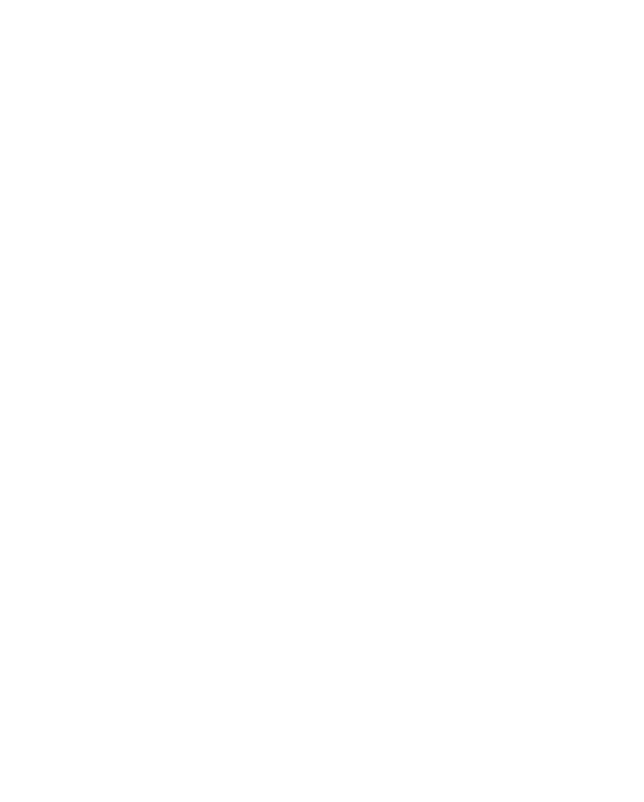
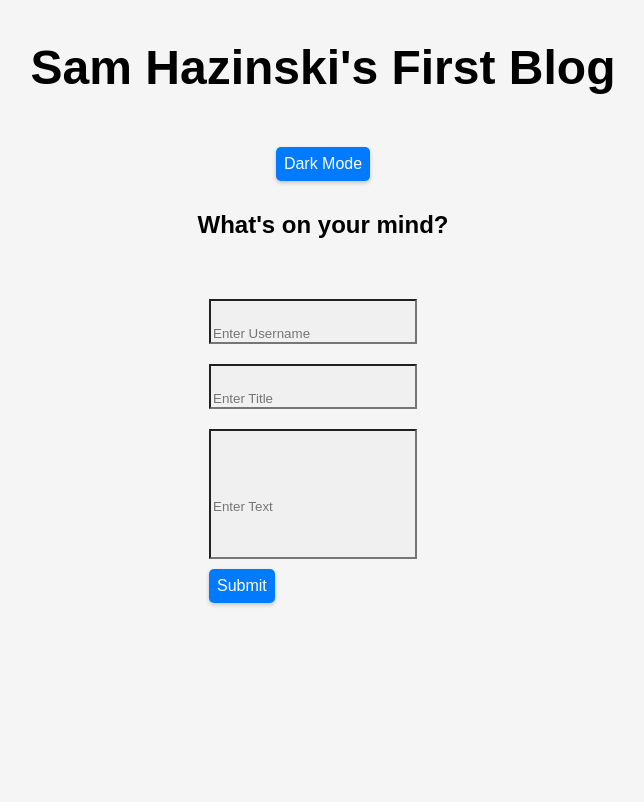
Before and after one commit to SamHazinski/first-blog, a plain HTML site: page index.html in a window 1280 px wide. Shown: the whole page, without its empty margins (317-961 px from the left). Drawn offline with Linux system fonts and the light colour scheme.

Commit message:
Added tons of things that make it work

```diff
--- a/assets/css/blog.css
+++ b/assets/css/blog.css
@@ -0,0 +1,4 @@
+button {
+    cursor: pointer;
+    background-color: #007bff;
+  }
--- a/assets/css/form.css
+++ b/assets/css/form.css
@@ -0,0 +1,56 @@
+:root {
+    --content-height: 500px;
+}
+body {
+    font-family: sans-serif;
+    background-color: whitesmoke;
+    text-align: center;
+}
+main {
+    height: var(--content-height);
+    display: flex;
+    align-items: start;
+    justify-content: center;
+    padding: 20px;
+  }
+  button {
+    cursor: pointer;
+    background-color: #007bff;
+  }
+  #input-box-wrapper{
+    height: 100%;
+    flex: 0 0 auto;
+    display: flex;
+    flex-direction: column;
+    align-items: center;
+    justify-content: space-between;
+  }
+  #input-box{
+    flex: 0 0 auto;
+  margin-right: 20px;
+  display: flex;
+  flex-direction: column;
+  align-items: start;
+}
+#input-box-input[type="text"], button {
+    padding: 8px;
+    margin-bottom: 10px;
+    border: none;
+    border-radius: 5px;
+    color: white;
+    font-size: 16px;
+    box-shadow: 0 2px 4px rgba(0, 0, 0, 0.2);
+  }
+
+  #input-box input[type="text"] {
+    background-color: #f0f0f0;
+    color: black;
+    padding-top: 25px;
+    margin-top: 20px;
+    width: 200px;
+  }
+#content {
+height: 100px;
+padding-top: 25px;
+margin-bottom: 10px;
+}
--- a/assets/css/styles.css
+++ b/assets/css/styles.css
@@ -0,0 +1,10 @@
+/* .header {
+    padding: 20px;
+    font-family: 'Trebuchet MS', 'Lucida Sans Unicode', 'Lucida Grande', 'Lucida Sans', Arial, sans-serif;
+    background-color: #2c4a98;
+    color: #c5bdf0;
+} */
+.header h1 {
+    display: inline-block;
+    font-size: 48px;
+}
--- a/assets/js/form.js
+++ b/assets/js/form.js
@@ -0,0 +1,25 @@
+const blogUser = document.querySelector('#username');
+const blogTitle = document.querySelector('#title');
+const blogContent = document.querySelector('#content');
+const postButton = document.querySelector('#submit');
+//make an array of objects where each post is an object
+let allPosts = [];
+
+postButton.addEventListener('click',function(event){
+    event.preventDefault();
+
+    //create an object from submission
+    const post = {
+        userName: blogUser.value.trim(),
+        title: blogTitle.value.trim(),
+        post: blogContent.value.trim(),
+    };
+    //puts the object into the array
+    allPosts.push(post);
+    //stores the array as a string
+    localStorage.setItem('all', JSON.stringify(allPosts));
+    // window.location.replace("first-blog/blog.html")
+
+    //redirects to the blog page where it displays posts
+    window.location.href ="../first-blog/blog.html";
+});
--- a/assets/js/logic.js
+++ b/assets/js/logic.js
@@ -0,0 +1,23 @@
+const darkMode = document.querySelector('#dark');
+
+let darkStat = true;
+
+
+darkMode.addEventListener('click', function (event) {
+    event.preventDefault();
+    if (darkStat) {
+        //change background and text to black and white
+        document.body.style.backgroundColor = "black"
+        document.body.style.color = "white"
+        //sets dark stat to false to keep track
+        darkStat = false;
+    }
+
+    else if (!darkStat) {
+        //change background and text to white and black
+        document.body.style.backgroundColor = "white"
+        document.body.style.color = "black"
+        //sets dark stat to true to keep track
+        darkStat = true;
+    }
+})
--- a/index.html
+++ b/index.html
@@ -3,9 +3,33 @@
 <head>
     <meta charset="UTF-8">
     <meta name="viewport" content="width=device-width, initial-scale=1.0">
-    <title>Document</title>
+    <title>Sam Hazinski's Blog Submission</title>
+    <link rel="stylesheet" href="./assets/css/styles.css" />
+    <link rel="stylesheet" href="./assets/css/form.css"/>
 </head>
+
+<header class="header">
+    <h1>
+        Sam Hazinski's First Blog
+    </h1>
+    <h2>
+        <button id="dark">Dark Mode</button>
+    </h2>
 <body>
+    <h2>What's on your mind?</h2>
+    <main>
+        <div id="input-box-wrapper">
+            <div id="input-box">
+                <input type="text" id="username" placeholder="Enter Username" />
+                <input type="text" id="title" placeholder="Enter Title"/>
+                <input type="text" id="content" placeholder="Enter Text" />
+                <button id="submit">Submit</button>
 
+            </div>
+
+        </div>
+    </main>
+    <script src="./assets/js/form.js"></script>
+    <script src="./assets/js/logic.js"></script>
 </body>
 </html>
```
Also changed, not shown: assets/js/blog.js (+7 -0 lines), blog.html (+14 -2 lines).
